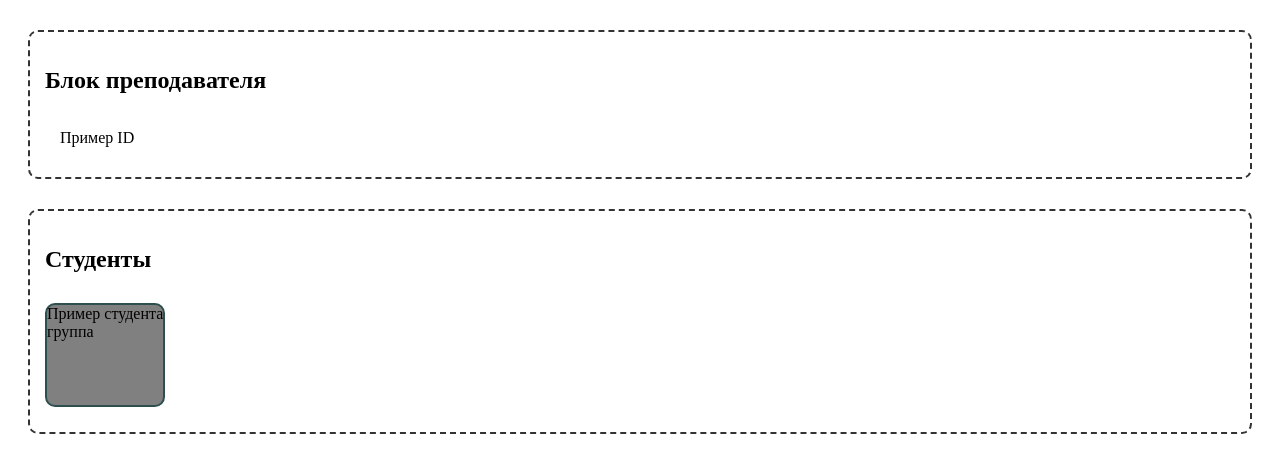
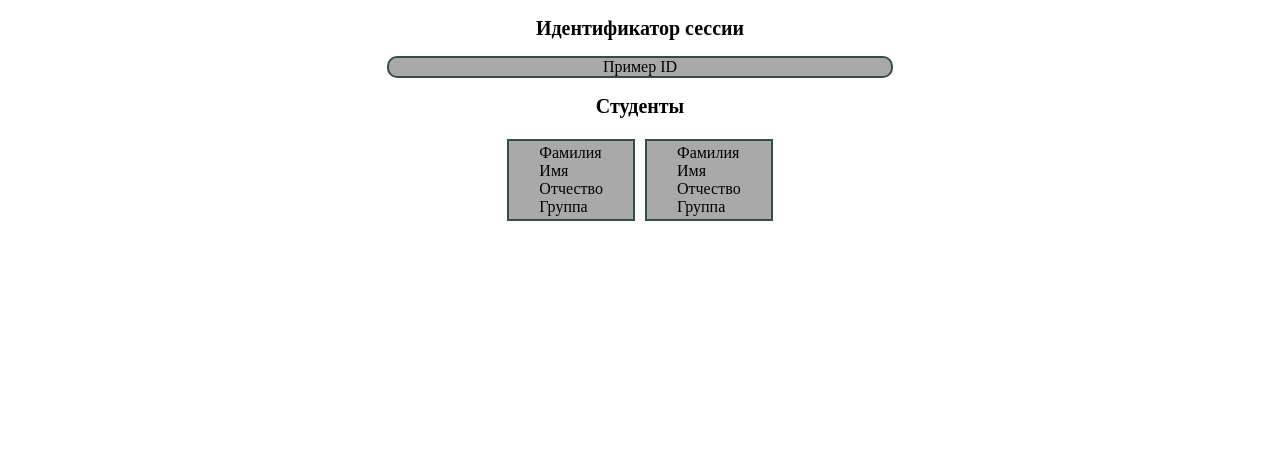
Before and after one commit to RoxanneZet/defolt, a website: page FormToTeacher.html in a window 1280 px wide. Drawn offline with Linux system fonts and the light colour scheme.

Commit message:
Style for Student's and Teacher's page

```diff
--- /dev/null
+++ b/CSS/Index.css
@@ -0,0 +1,3 @@
+#Teacher {
+    font-size: 20px;
+}
--- a/CSS/TeachersPage.css
+++ b/CSS/TeachersPage.css
@@ -1,22 +1,30 @@
-.DefaultBlock {
-    margin: 30px 20px;
-    padding: 15px;
-    border-radius: 10px;
-    border: 2px dashed #333;
-}
-
-.IDField {
-    padding: 15px;
-}
-.ID {
-    padding: 15px;
+h2 {
+    display: flex;
+    justify-content: center;
+    font-size: 20px;
 }
 
 .Student {
-    display: inline-block;
-    margin: 10px 0;
+    display: flex;
+    justify-content: center;
+    background: darkgray;
+    border: 2px solid darkslategrey;
+    margin: 5px;
+    padding: 3px 30px 3px 30px;
+
+}
+
+.tableStudents {
+    width: 100%;
+    display: flex;
+    justify-content: center;
+}
+
+.ID {
+    display: flex;
+    justify-content: center;
+    background: darkgray;
+    border: 2px solid darkslategrey;
+    margin: 0 30% 0 30%;
     border-radius: 10px;
-    border: 2px solid darkslategrey;
-    background: gray;
-    height: 100px;
 }
--- a/FormToTeacher.html
+++ b/FormToTeacher.html
@@ -3,17 +3,18 @@
 <head>
     <meta charset="UTF-8">
     <link href="CSS/TeachersPage.css" rel="stylesheet">
-    <title></title>
+    <title>TeacherPage</title>
 </head>
 <body>
-    <div class = "DefaultBlock IDField">
-        <h2> Блок преподавателя </h2>
+    <div class = "IDField">
+        <h2> Идентификатор сессии </h2>
         <div class = "ID" >Пример ID</div>
     </div>
-    <div class = "DefaultBlock BlocksStudents">
+    <div class = "BlocksStudents">
         <h2> Студенты </h2>
         <div class = "tableStudents">
-            <div class = "Student">Пример студента <br /> группа<div>
+            <div class = "Student">Фамилия<br/> Имя<br/> Отчество<br/> Группа</div>
+            <div class = "Student">Фамилия<br/> Имя<br/> Отчество<br/> Группа</div>
         </div>
     </div>
 </body>
```
Also changed, not shown: CSS/StudentsPage.css (added, +24 -0 lines), CSS/default.css (deleted, +0 -13 lines), FormToStudent.html (added, +20 -0 lines), index.html (+3 -11 lines).
